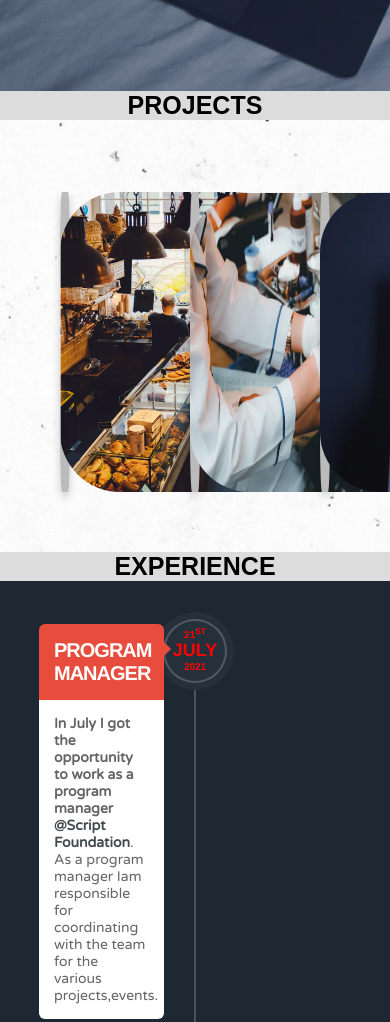
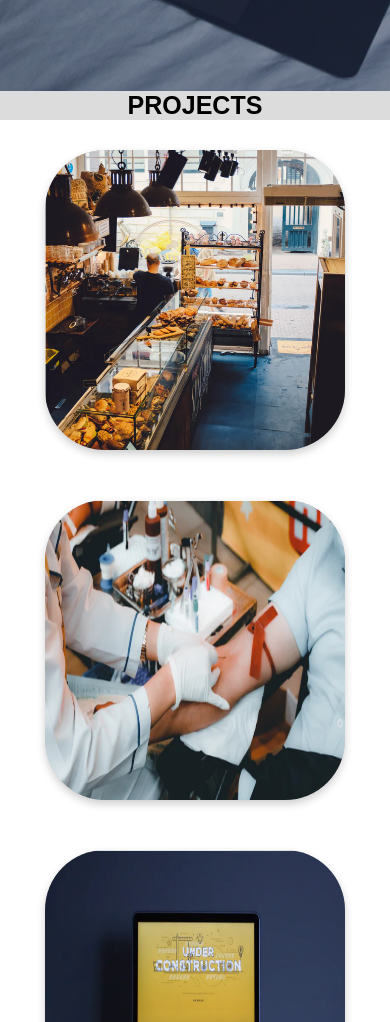
Before and after one commit to 2024-SANDHYA/PORTFOLIO-WEBSITE, a plain HTML site: page index.html in a window 390 px wide. Shown: the part 680-1702 px from the top of the page. Drawn offline with Linux system fonts and the light colour scheme; a web font is replaced by a local one.

Commit message:
Responsive Projects Section

```diff
--- a/index.css
+++ b/index.css
@@ -149,8 +149,7 @@ a:hover{
 
 /* -------------------PROJECT---------------- */
 
-.main{
-  display: flex;
+/* .main{
   padding-left: 0px;
   padding-right: 0px;
   padding-top: 3%;
@@ -160,13 +159,23 @@ a:hover{
   position:relative;
   width: 100%;
   background-repeat: no-repeat;
+} */
+
+.flip-card-container {
+  display: grid;
+  padding: 10px;
+  align-items: center;
+  grid-template-columns: repeat(auto-fit, minmax(300px, 1fr));
+  grid-gap: 10px;
 }
+
   .flip-card {
     width: 300px;
     height: 300px;
     perspective: 1000px;
-    padding: 60px;
-    display:flex;
+    margin: 20px auto;
+    grid-template-columns: repeat(3, 1fr);
+    grid-template-rows: repeat(2, 300px);
 
   }
 
@@ -189,7 +198,6 @@ a:hover{
     position: absolute;
     width: 100%;
     height: 100%;
-    border:1 px solid;
     border-radius: 20%;
     -webkit-backface-visibility: hidden;
     backface-visibility: hidden;
--- a/index.html
+++ b/index.html
@@ -52,9 +52,9 @@
 
 <section id="projects">
 <h1 class="top">PROJECTS</h1>
-<div class="main">
 
 
+<div class="flip-card-container">
  <div class="flip-card">
       <div class="flip-card-inner">
         <div class="flip-card-front">
@@ -98,6 +98,7 @@
           </div>
         </div>
       </div>
+    </div>
     </section>
   </div>
 </div>
```
